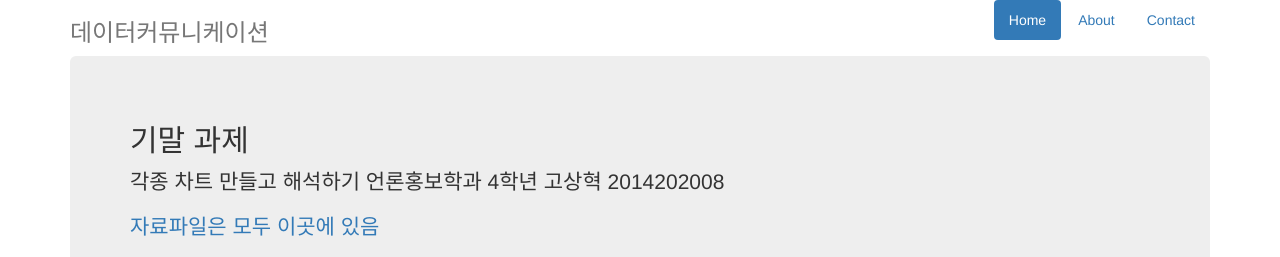
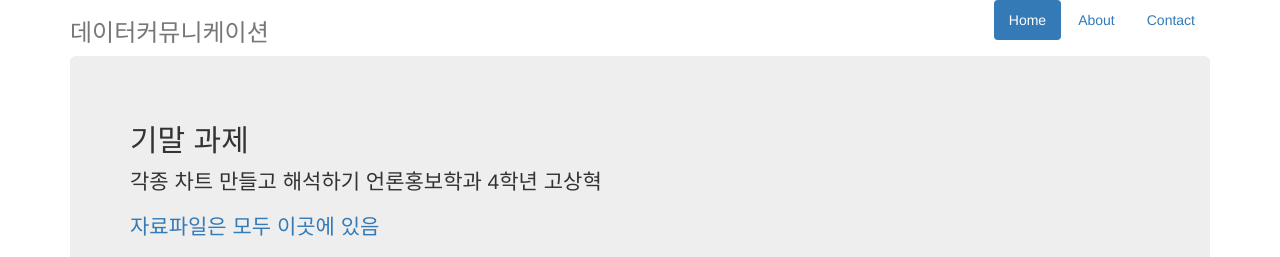
Before and after one commit to xvrequi/xvrequi.github.io, a plain HTML site: page boot.html in a window 1280 px wide. Shown: the top 257 px of the page. Drawn offline with nearby package versions, Linux system fonts and the light colour scheme; a script that the page names is missing.

Commit message:
Update boot.html

```diff
--- a/boot.html
+++ b/boot.html
@@ -44,7 +44,7 @@
 
       <div class="jumbotron">
         <h2>기말 과제</h2>
-        <p class="lead">각종 차트 만들고 해석하기 언론홍보학과 4학년 고상혁 2014202008</p>
+        <p class="lead">각종 차트 만들고 해석하기 언론홍보학과 4학년 고상혁</p>
         <p><a href="https://sites.google.com/a/minds.kr/file/file">자료파일은 모두 이곳에 있음</a></p>
       </div>
 
```
